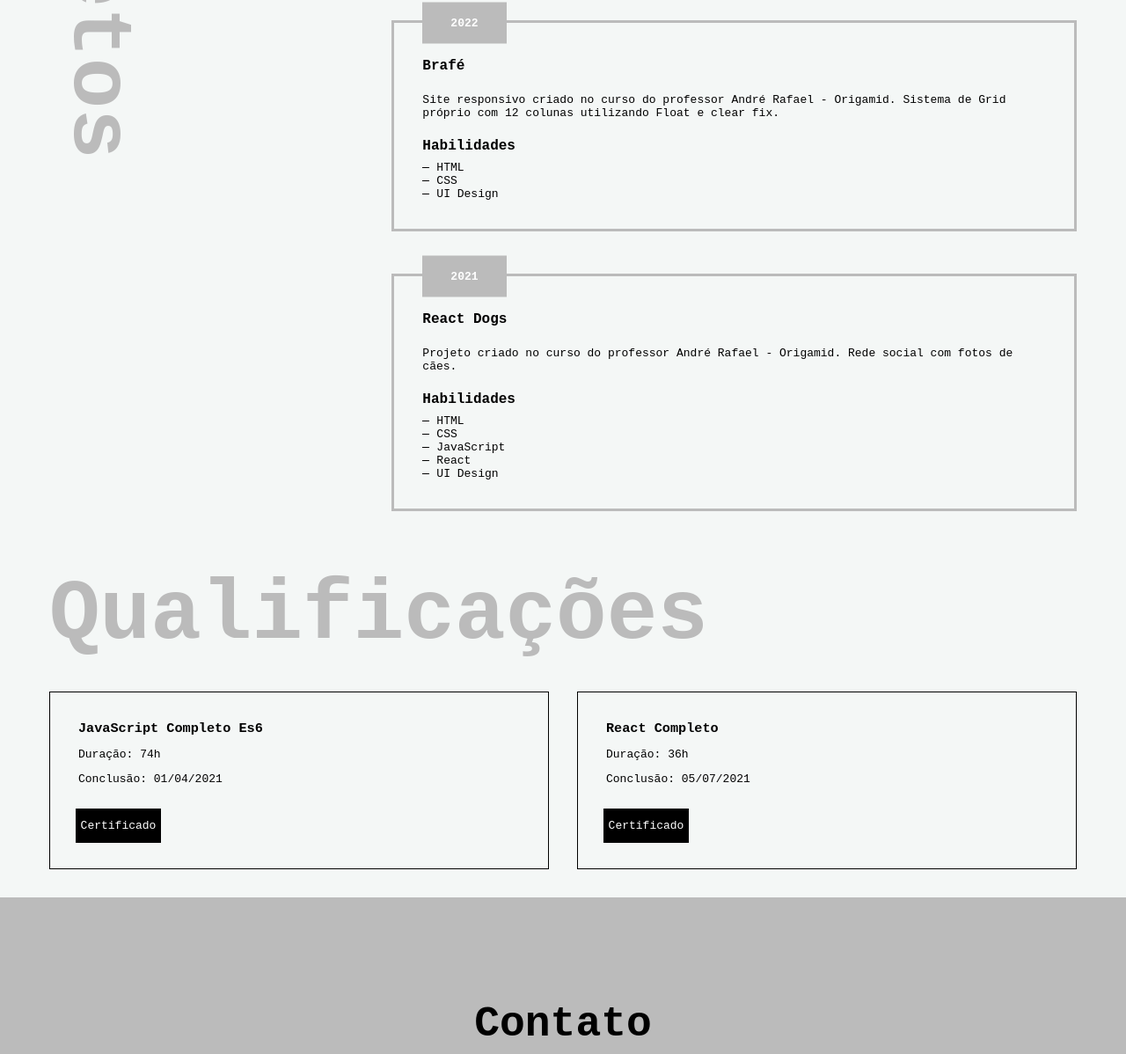
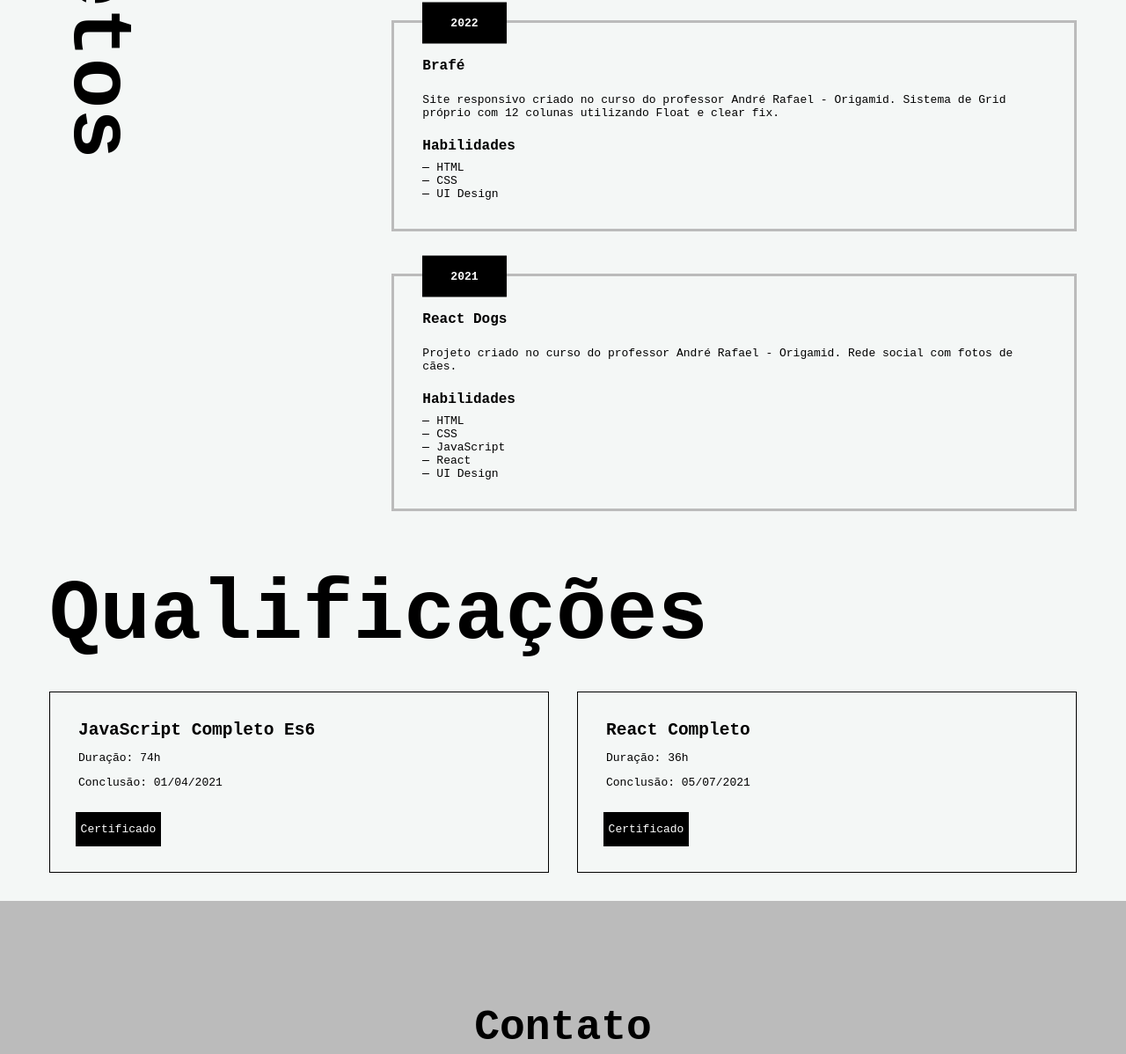
Before and after one commit to achilesmatheus/achilesmatheus, a plain HTML site: page index.html in a window 1280 px wide. Shown: the part 908-2106 px from the top of the page at 88% size. Drawn offline with Linux system fonts and the light colour scheme.

Commit message:
change: Change h3 tags to h1 tags for best accessibility

```diff
--- a/css/section-projects.css
+++ b/css/section-projects.css
@@ -17,7 +17,7 @@ section#projects {
   word-break: break-all;
   writing-mode: vertical-lr;
   max-width: 4ch;
-  color: var(--secondary-color);
+  color: var(--primary-color);
 }
 
 .project {
@@ -28,7 +28,7 @@ section#projects {
 
 .project_year {
   position: absolute;
-  background-color: var(--secondary-color);
+  background-color: var(--primary-color);
   color: var(--primary-color);
   padding: 1rem 2rem;
   top: 0;
--- a/css/section-qualifications.css
+++ b/css/section-qualifications.css
@@ -6,7 +6,7 @@ section#qualifications {
 
 .qualifications_title {
   font-size: 6rem;
-  color: var(--secondary-color);
+  color: var(--primary-color);
 }
 
 .curses_list {
--- a/index.html
+++ b/index.html
@@ -115,7 +115,7 @@
       <h1 class="qualifications_title">Qualificações</h1>
       <div class="curses_list">
         <div class="curse">
-          <h3>JavaScript Completo Es6</h3>
+          <h1>JavaScript Completo Es6</h1>
           <p>Duração: 74h</p>
           <p>Conclusão: 01/04/2021</p>
           <a
@@ -126,7 +126,7 @@
         </div>
 
         <div class="curse">
-          <h3>React Completo</h3>
+          <h1>React Completo</h1>
           <p>Duração: 36h</p>
           <p>Conclusão: 05/07/2021</p>
           <a
@@ -140,7 +140,7 @@
 
     <section id="contact">
       <div class="container">
-        <h3 class="contact_title">Contato</h3>
+        <h1 class="contact_title">Contato</h1>
         <div class="contact_links">
           <a href="https://www.facebook.com/achiles.matheus" target="_blank"
             >Facebook</a
```
